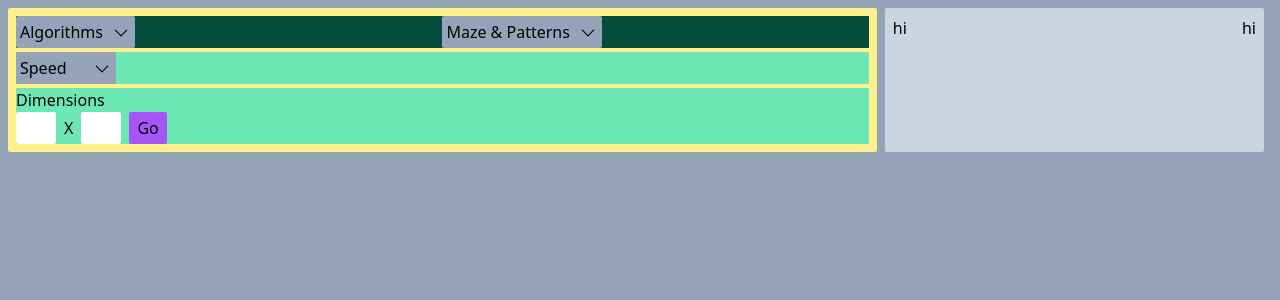
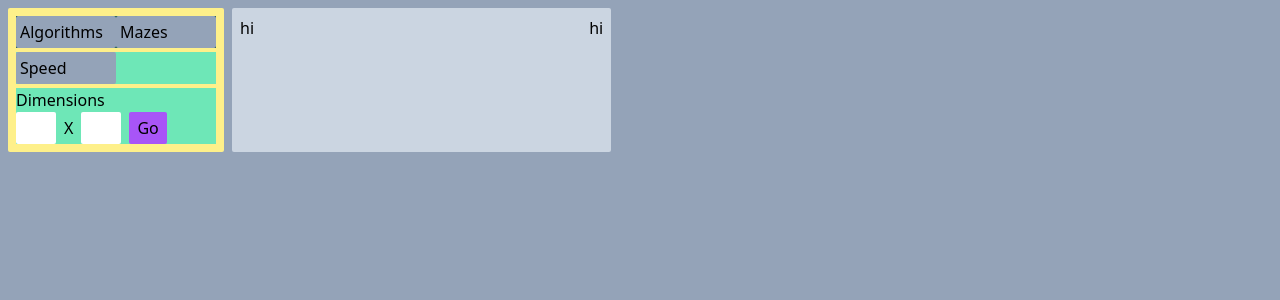
Before and after one commit to Jschwery/algoviewer, a React (Create React App) app: page / in a window 1280 px wide. Shown: the top 300 px of the page. Built offline with nearby package versions, Linux system fonts and the light colour scheme.

Commit message:
dropdown fix

```diff
--- a/src/components/Dropdown.tsx
+++ b/src/components/Dropdown.tsx
@@ -1,62 +1,90 @@
-import { SlowBuffer } from "buffer";
-import React, { useEffect, useState } from "react";
+import React, { useState } from "react";
 
-type DropDown = {
-  title: string;
-  list: string[] | string[] | string[];
-  callBack: (title: string) => void;
+type ListItem = {
+  id: string;
+  name: string;
+  children?: ListItem[];
 };
 
-function DropDown(props: DropDown) {
+type DropDownProps = {
+  title: string;
+  list: ListItem[];
+  callBack: (name: string) => void;
+};
+
+function DropDown(props: DropDownProps) {
   let [[selected, selectedName], setSelected] = useState([false, props.title]);
+  const [expandedIds, setExpandedIds] = useState<Set<string>>(new Set());
 
   const handleCallback = (listName: string) => {
     props.callBack(listName);
     setSelected([!selected, listName]);
   };
 
-  useEffect(() => {
-    console.log(selected);
-  }, [selected]);
+  const toggleExpand = (itemId: string) => {
+    setExpandedIds((prev) => {
+      const newExpanded = new Set(prev);
+      if (newExpanded.has(itemId)) {
+        newExpanded.delete(itemId);
+      } else {
+        newExpanded.add(itemId);
+      }
+      return newExpanded;
+    });
+  };
 
-  return (
-    <>
+  const renderList = (list: ListItem[], indentLevel: number = 0) => {
+    return list.map((item) => (
+      <React.Fragment key={item.id}>
         <div
-        onClick={() => setSelected([!selected, selectedName])}
-        className="flex cursor-pointer min-w-[100px] bg-slate-400 space-x-2 relative items-center justify-between p-1 rounded-sm"
+          style={{ marginLeft: `${indentLevel * 20}px` }}
+          className="flex items-center cursor-pointer"
+          onClick={() =>
+            item.children ? toggleExpand(item.id) : handleCallback(item.name)
+          }
         >
-        <h4>{selectedName}</h4>
+          <div className="flex-grow">{item.name}</div>
+          {item.children && (
             <svg
               xmlns="http://www.w3.org/2000/svg"
               fill="none"
               viewBox="0 0 24 24"
-          strokeWidth="1.5"
+              strokeWidth={1.5}
               stroke="currentColor"
-          className="w-5 h-5 pt-0.5"
+              className={`w-4 h-4 transform transition-transform ${
+                expandedIds.has(item.id) ? "rotate-180" : ""
+              }`}
             >
               <path
                 strokeLinecap="round"
                 strokeLinejoin="round"
-            d="m19.5 8.25-7.5 7.5-7.5-7.5"
+                d="M19.5 8.25l-7.5 7.5-7.5-7.5"
               />
             </svg>
+          )}
+        </div>
+        {item.children &&
+          expandedIds.has(item.id) &&
+          renderList(item.children, indentLevel + 1)}
+      </React.Fragment>
+    ));
+  };
+
+  return (
+    <div
+      onClick={() => setSelected([!selected, selectedName])}
+      className="relative cursor-pointer min-w-[100px] bg-slate-400 space-x-2 items-center justify-between p-1 rounded-sm"
+    >
+      <h4>{selectedName}</h4>
       <div
         className={`absolute top-9 z-50 overflow-hidden -left-2 right-0 bg-slate-100 flex-col flex transition-all duration-500 ${
           selected ? "max-h-[25vh]" : "max-h-0 overflow-hidden"
-          } width-auto`}
+        }`}
         style={{ width: "min-content" }}
       >
-          {props.list.map((li) => (
-            <h5
-              className="px-2 py-1 hover:!bg-purple-100 hover:scale-105 hover:shadow-md  text-black cursor-pointer text-nowrap"
-              onClick={() => handleCallback(li)}
-            >
-              {li}
-            </h5>
-          ))}
+        {renderList(props.list)}
       </div>
     </div>
-    </>
   );
 }
 
--- a/src/components/Options.tsx
+++ b/src/components/Options.tsx
@@ -1,6 +1,5 @@
-import React, { useEffect, useState } from "react";
+import React, { useState } from "react";
 import DropDown from "./Dropdown";
-import { title } from "process";
 
 interface OptionsProps {
   onCalculate: (num: number, num2: number) => void;
@@ -11,56 +10,71 @@ const Options: React.FC<OptionsProps> = ({ onCalculate }) => {
   const [dimension2, setDimension2] = useState("");
   const [algo, setAlgo] = useState("");
 
+  // Ensure each list item has a unique ID
+  const algorithmsList = [
+    { id: "1", name: "Dijkstra" },
+    {
+      id: "2",
+      name: "A*",
+      children: [
+        { id: "2-1", name: "Variant 1" },
+        { id: "2-2", name: "Variant 2" },
+      ],
+    },
+    { id: "3", name: "BFS" },
+  ];
+
+  const mazesList = [
+    {
+      id: "4",
+      name: "Recursive Division",
+      children: [
+        { id: "4-1", name: "Vertical Skew" },
+        { id: "4-2", name: "Horizontal Skew" },
+      ],
+    },
+    { id: "5", name: "Random Maze" },
+  ];
+
+  const speedList = [
+    { id: "6", name: "Fast" },
+    { id: "7", name: "Medium" },
+    { id: "8", name: "Slow" },
+  ];
+
   return (
     <div className="w-full h-full gap-2 flex-col sm:flex-row flex p-2 bg-slate-400">
-      <div className="grow bg-yellow-200 flex justify-between p-2 rounded-sm">
+      <div className="bg-yellow-200 flex justify-between p-2 rounded-sm">
         <div className="flex flex-col space-y-1 items-start w-full">
           <div className="w-full bg-emerald-900 flex-col flex sm:!flex-row space-y-2 sm:space-y-0 justify-between">
             <div className="relative flex w-full  items-center justify-start">
               <DropDown
                 title={"Algorithms"}
-                list={["Dijkstra", "A*", "BFS", "agaom", "okays", ":)"]}
-                callBack={function (title: string) {
-                  setAlgo(title);
-                }}
+                list={algorithmsList}
+                callBack={setAlgo}
               />
             </div>
             <div className="relative flex w-full  items-center justify-start">
-              <DropDown
-                title={"Maze & Patterns"}
-                list={[
-                  "Recursive Divisionnnnnnnnnnnnn",
-                  "Vertical Skew",
-                  "Horizontal Skew",
-                  "Random Maze",
-                ]}
-                callBack={function (title: string) {
-                  setAlgo(title);
-                }}
-              />
+              <DropDown title={"Mazes"} list={mazesList} callBack={setAlgo} />
             </div>
           </div>
           <div className="w-full bg-emerald-300">
             <div className="relative flex w-full  items-center justify-start">
-              <DropDown
-                title={"Speed"}
-                list={["Fast", "Medium", "Slow"]}
-                callBack={function (title: string) {
-                  setAlgo(title);
-                }}
-              />
+              <DropDown title={"Speed"} list={speedList} callBack={setAlgo} />
             </div>
           </div>
-          <div className="w-full bg-emerald-300">
+          <div className="w-full z-10 bg-emerald-300">
             <h5>Dimensions</h5>
-            <div className="flex gap-2 items-center ">
+            <div className="flex gap-2 items-center">
               <input
+                value={dimension1}
                 onChange={(e) => setDimension1(e.target.value)}
                 className="h-8 text-center w-10 rounded-sm"
                 type="text"
               />
               <h3>X</h3>
               <input
+                value={dimension2}
                 onChange={(e) => setDimension2(e.target.value)}
                 className="h-8 text-center w-10 rounded-sm"
                 type="text"
@@ -78,10 +92,9 @@ const Options: React.FC<OptionsProps> = ({ onCalculate }) => {
         </div>
       </div>
       <div className="bg-slate-300 min-w-[30%] flex justify-between p-2 rounded-sm">
-        <div className="">hi</div>
+        <div>hi</div>
         <div>hi</div>
       </div>
-      <div></div>
     </div>
   );
 };
--- a/src/structure/Container.tsx
+++ b/src/structure/Container.tsx
@@ -11,10 +11,10 @@ function Container() {
 
   return (
     <div className="w-full h-screen flex flex-col bg-slate-400">
-      <div className="w-full h-[20%]">
+      <div className="w-full">
         <Options onCalculate={handleCalculate} />
       </div>
-      <div className="w-full h-[80%]">
+      <div className="w-full grow p-2">
         <GridView rowCount={rowCount} colCount={colCount} />
       </div>
     </div>
--- a/src/structure/GridView.tsx
+++ b/src/structure/GridView.tsx
@@ -6,8 +6,6 @@ interface GridProps {
   colCount: number;
 }
 const GridView = (gridProps: GridProps) => {
-  const rows = Array.from({ length: gridProps.rowCount });
-  const cols = Array.from({ length: gridProps.colCount });
   const [selectedCells, setSelectedCells] = useState<{
     [key: string]: boolean;
   }>({});
```
Lines whose indentation alone changed are shown as unchanged.
